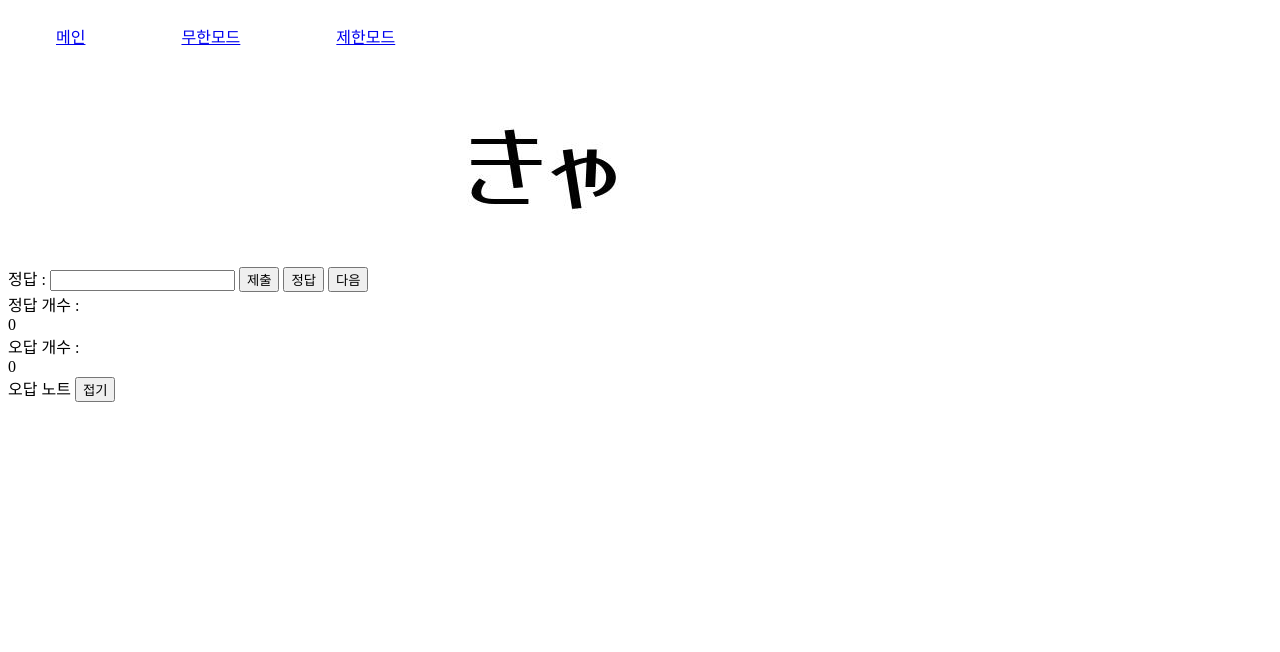
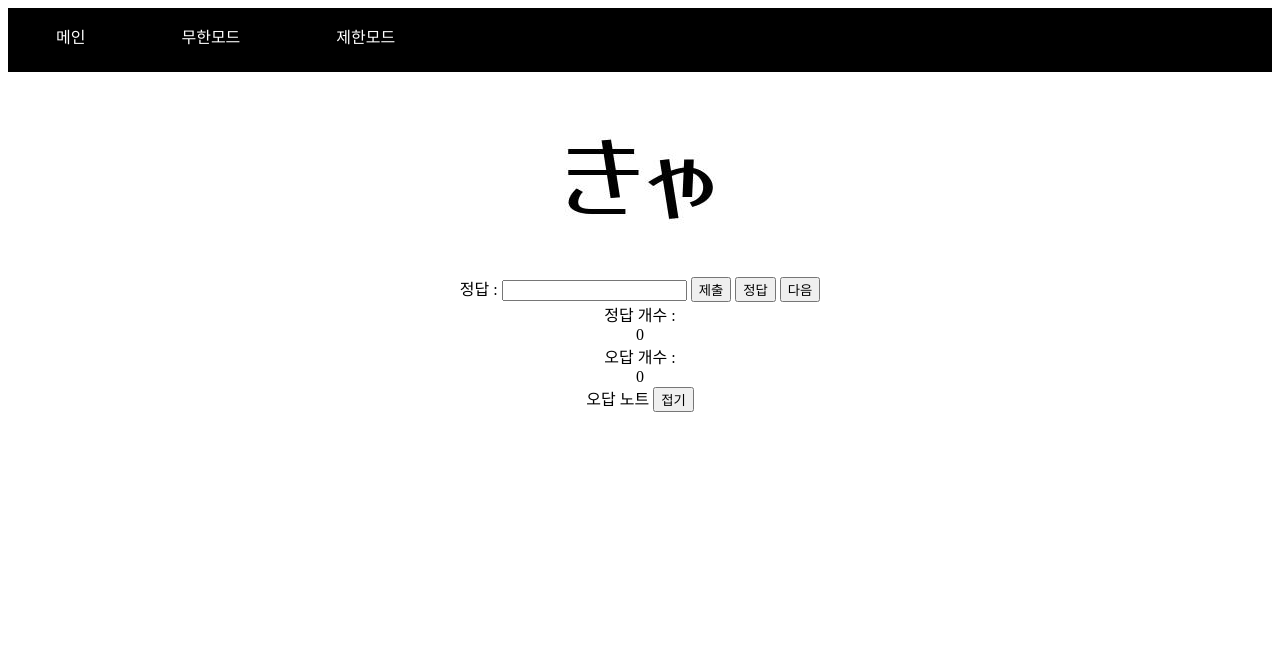
Before and after one commit to br-kim/japanese_quiz, a FastAPI app: page /newquiz in a window 1280 px wide. Shown: the top 652 px of the page. Run offline with FastAPI, Linux system fonts and the light colour scheme.

Commit message:
css 수정 및 오답노트 숨기는 방법 변경

```diff
--- a/static/css/main.css
+++ b/static/css/main.css
@@ -7,7 +7,7 @@
 }
 
 #footer-content{
-    position: absolute;
+    position: fixed;
     bottom: 0;
     left:0;
     width: 100%;
@@ -19,4 +19,18 @@
     float:left;
     margin: 1em 3em;
     display: block;
+    text-decoration: none;
+    color: white;
 }
+nav{
+    height: 4em;
+    background-color: black;
+}
+
+#content{
+    text-align: center;
+}
+
+#incorrect-sheet-table{
+    margin : auto;
+}
--- a/static/js/btn-event.js
+++ b/static/js/btn-event.js
@@ -57,11 +57,11 @@ async function getRandomImageUrl() {
 
 function toggleFunc(){
     target = document.getElementById('incorrect-sheet-table');
-    if (target.style.display === "none"){
-        target.style.display = "block";
+    if (target.style.visibility === "hidden"){
+        target.style.visibility = "visible";
         document.getElementById('toggleButton').innerText = "접기";
     } else{
-        target.style.display = "none";
+        target.style.visibility = "hidden";
         document.getElementById('toggleButton').innerText = "펼치기";
     }
 }
--- a/templates/layout.html
+++ b/templates/layout.html
@@ -13,7 +13,6 @@
         {% include 'nav.html' %}
         </div>
     </nav>
-    <br/><br/><br/>
     <div id="content">
         {% block content %}{% endblock %}
     </div>
```
